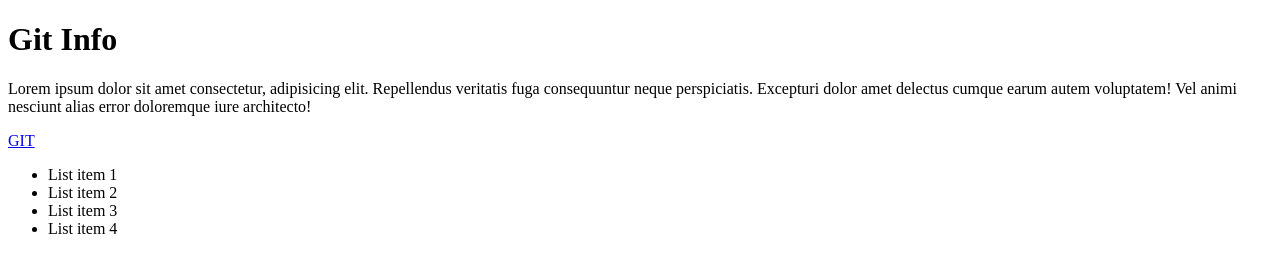
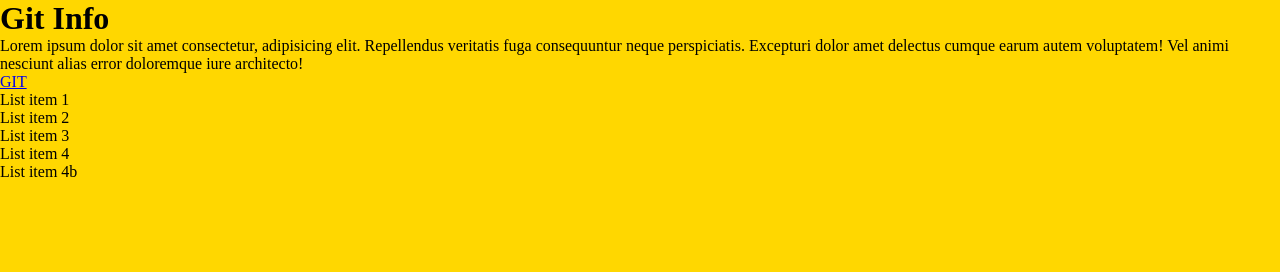
Before and after one commit to martialkobs/git-tutorial, a plain HTML site: page index.html in a window 1280 px wide. Drawn offline with Linux system fonts and the light colour scheme.

Commit message:
Added CSS

```diff
--- a/app.css
+++ b/app.css
@@ -0,0 +1,6 @@
+*
+{
+    margin: 0;
+    padding: 0;
+background-color: gold;
+}
--- a/index.html
+++ b/index.html
@@ -3,6 +3,7 @@
 <head>
     <meta charset="UTF-8">
     <meta name="viewport" content="width=device-width, initial-scale=1.0">
+    <link rel="stylesheet" href="./app.css">
     <title>Git Tutorial</title>
 </head>
 <body>
@@ -14,6 +15,8 @@
         <li>List item 2</li>
         <li>List item 3</li>
         <li>List item 4</li>
+        <li>List item 4b</li>
+
     </ul>
 </body>
 </html>
```
